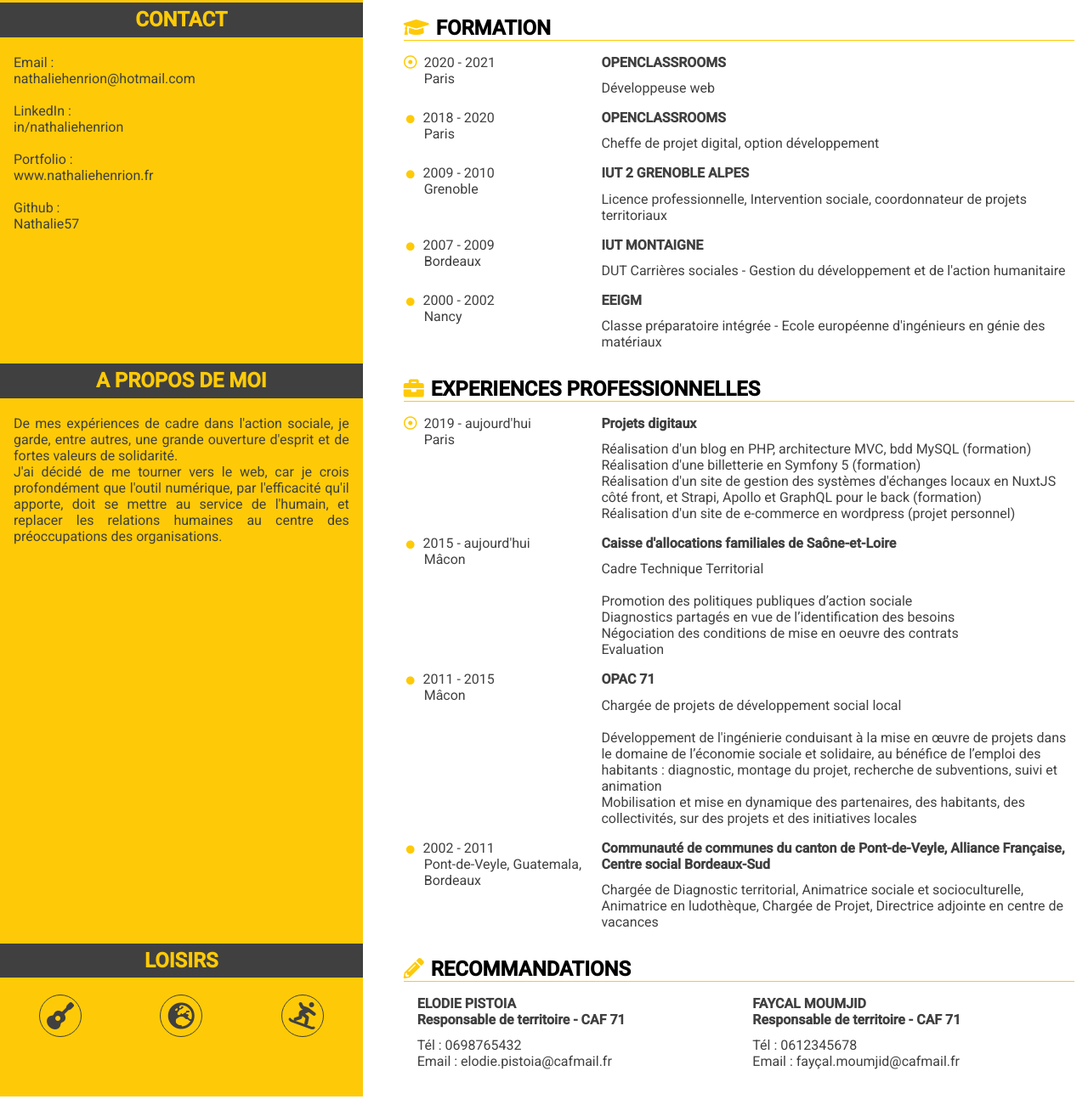
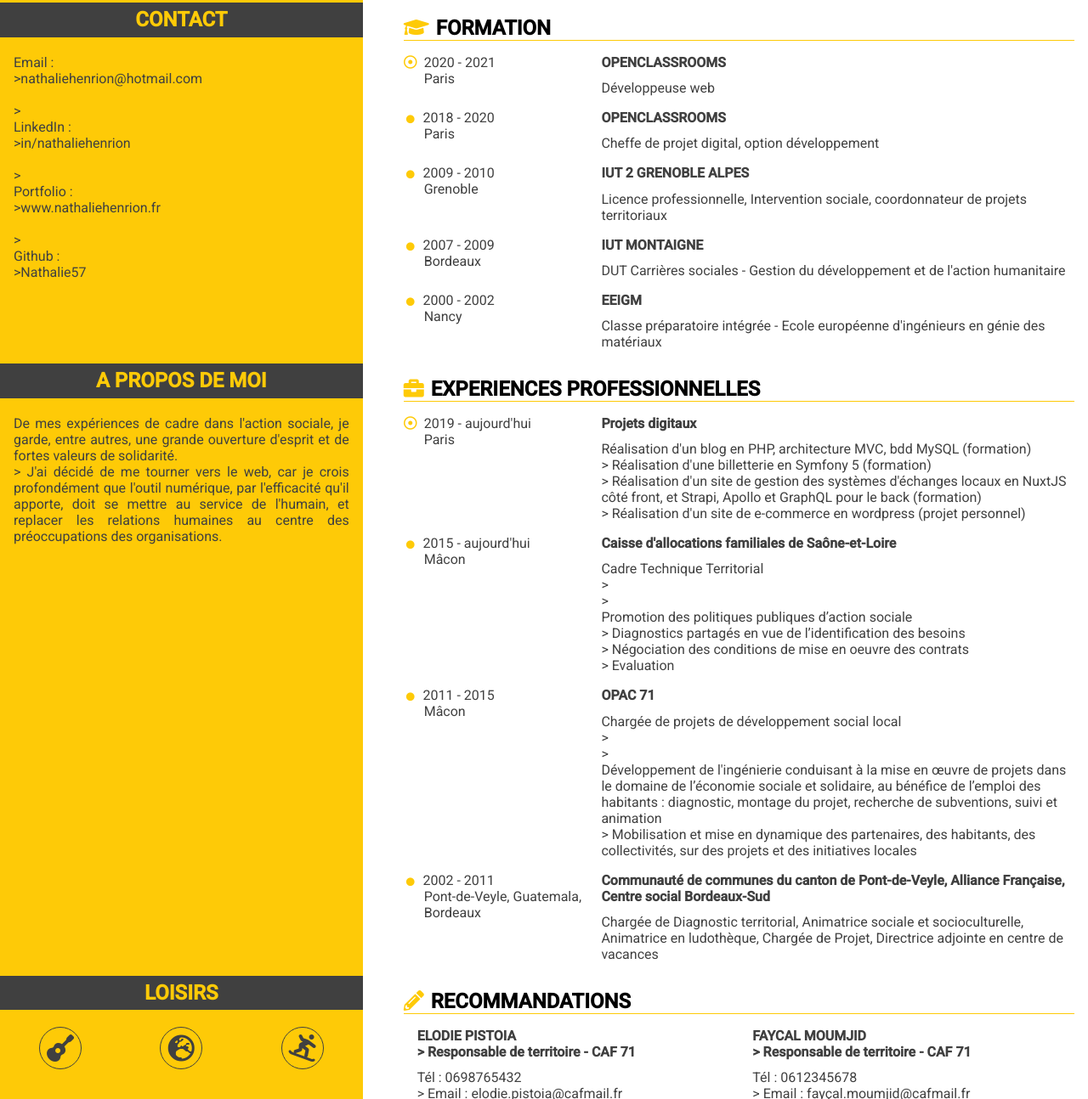
Before and after one commit to Nathalie57/Projet-2, a plain HTML site: page index.html in a window 1280 px wide. Shown: the part 177-1471 px from the top of the page at 85% size. Drawn offline with Linux system fonts and the light colour scheme.

Commit message:
tags modifications

```diff
--- a/index.html
+++ b/index.html
@@ -26,7 +26,7 @@
       <h2 class="framed">A PROPOS DE MOI</h2>
       <p>De mes expériences de cadre dans l'action sociale, je garde, entre autres, une grande ouverture d'esprit et
         de
-        fortes valeurs de solidarité.</br>
+        fortes valeurs de solidarité.<br />>
         J'ai décidé de me tourner vers le web, car je crois profondément que l'outil numérique, par l'efficacité qu'il
         apporte, doit se mettre au service de l'humain, et replacer les relations humaines au centre des
         préoccupations
@@ -75,10 +75,10 @@
         <aside class="current-date">2019 - aujourd'hui <span>Paris</span></aside>
         <section>
           <div class="bold">Projets digitaux</div>
-          <div class="left">Réalisation d'un blog en PHP, architecture MVC, bdd MySQL (formation)</br>
-            Réalisation d'une billetterie en Symfony 5 (formation)</br>
+          <div class="left">Réalisation d'un blog en PHP, architecture MVC, bdd MySQL (formation)<br />>
+            Réalisation d'une billetterie en Symfony 5 (formation)<br />>
             Réalisation d'un site de gestion des systèmes d'échanges locaux en NuxtJS
-            côté front, et Strapi, Apollo et GraphQL pour le back (formation)</br>
+            côté front, et Strapi, Apollo et GraphQL pour le back (formation)<br />>
             Réalisation d'un site de e-commerce en wordpress (projet personnel)</div>
         </section>
       </div>
@@ -86,10 +86,10 @@
         <aside class="date">2015 - aujourd'hui <span>Mâcon</span></aside>
         <section>
           <div class="bold">Caisse d'allocations familiales de Saône-et-Loire</div>
-          Cadre Technique Territorial</br></br>
-          <div class="left">Promotion des politiques publiques d’action sociale</br>
-            Diagnostics partagés en vue de l’identification des besoins</br>
-            Négociation des conditions de mise en oeuvre des contrats</br>
+          Cadre Technique Territorial<br />><br />>
+          <div class="left">Promotion des politiques publiques d’action sociale<br />>
+            Diagnostics partagés en vue de l’identification des besoins<br />>
+            Négociation des conditions de mise en oeuvre des contrats<br />>
             Evaluation</div>
         </section>
       </div>
@@ -97,11 +97,11 @@
         <aside class="date">2011 - 2015 <span>Mâcon</span></aside>
         <section>
           <div class="bold">OPAC 71</div>
-          Chargée de projets de développement social local</br></br>
+          Chargée de projets de développement social local<br />><br />>
           <div class="left">Développement de l'ingénierie conduisant à la mise en œuvre de projets dans
             le domaine de l’économie sociale et solidaire, au bénéfice de l’emploi des
             habitants : diagnostic, montage du projet, recherche de subventions, suivi et
-            animation</br>
+            animation<br />>
             Mobilisation et mise en dynamique des partenaires, des habitants, des
             collectivités, sur des projets et des initiatives locales</div>
         </section>
@@ -120,17 +120,17 @@
       <h2 class="black">RECOMMANDATIONS</h2>
       <div class="flex">
         <div class="list-reco">
-          <div class="bold">ELODIE PISTOIA</br>
+          <div class="bold">ELODIE PISTOIA<br />>
             Responsable de territoire - CAF 71
           </div>
-          Tél : 0698765432</br>
+          Tél : 0698765432<br />>
           Email : elodie.pistoia@cafmail.fr
         </div>
         <div class="list-reco">
-          <div class="bold">FAYCAL MOUMJID</br>
+          <div class="bold">FAYCAL MOUMJID<br />>
             Responsable de territoire - CAF 71
           </div>
-          Tél : 0612345678</br>
+          Tél : 0612345678<br />>
           Email : fayçal.moumjid@cafmail.fr
         </div>
       </div>
@@ -138,10 +138,10 @@
     <div class="contact">
       <h2 class="framed">CONTACT</h2>
       <div class="padding">
-        <div>Email :</br>nathaliehenrion@hotmail.com</div></br>
-        <div>LinkedIn :</br>in/nathaliehenrion</div></br>
-        <div>Portfolio :</br>www.nathaliehenrion.fr</div></br>
-        <div>Github :</br>Nathalie57</div>
+        <div>Email :<br />>nathaliehenrion@hotmail.com</div><br />>
+        <div>LinkedIn :<br />>in/nathaliehenrion</div><br />>
+        <div>Portfolio :<br />>www.nathaliehenrion.fr</div><br />>
+        <div>Github :<br />>Nathalie57</div>
       </div>
     </div>
     <div class="hobby">
```
